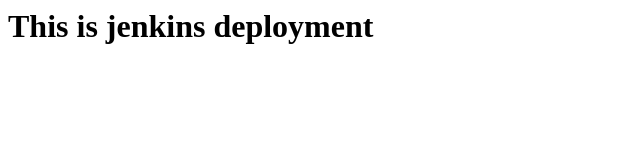
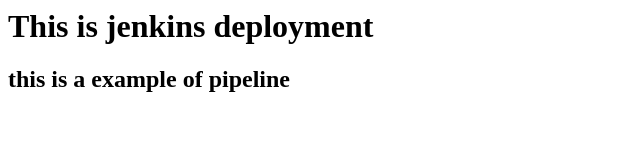
Before and after one commit to anand0520/jenkins01, a plain HTML site: page index.html in a window 1280 px wide. Shown: the whole page, without its empty margins (0-640 px from the left). Drawn offline with Linux system fonts and the light colour scheme.

Commit message:
Update index.html

```diff
--- a/index.html
+++ b/index.html
@@ -1 +1,2 @@
 <h1>This is jenkins deployment</h1>
+<h2>this is a example of pipeline</h2>
```
